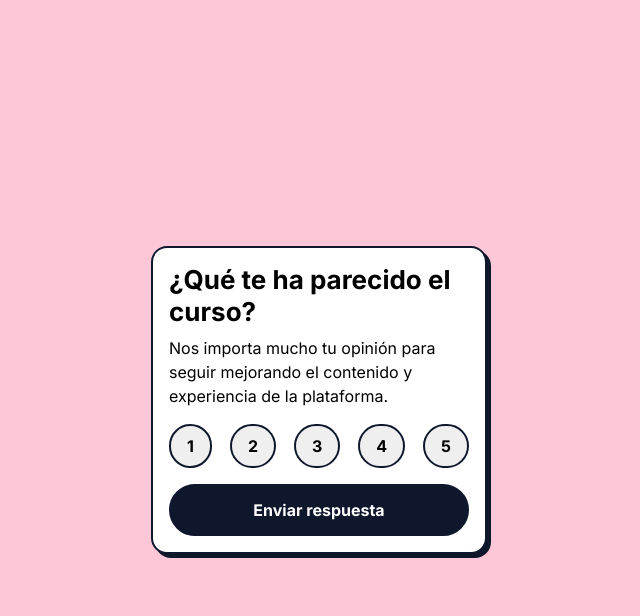
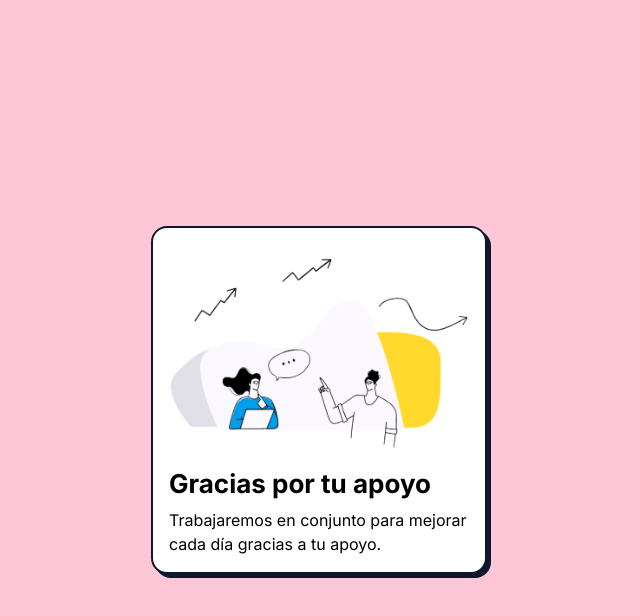
Before and after one commit to juancotera/FeedbackCursos, a plain HTML site: page index.html in a window 1280 px wide. Both pictures are taken after a click on the button "Enviar respuesta". Shown: the whole page, without its empty margins (321-961 px from the left). Drawn offline with Linux system fonts and the light colour scheme.

Commit message:
boton enviar completo

```diff
--- /dev/null
+++ b/app.js
@@ -0,0 +1,27 @@
+
+//BOTON DE ENVIAR
+let enviar = document.getElementById('enviar');
+
+function ocultar() {
+  let container = document.getElementById('container');
+  container.classList.add('none');
+}
+
+function mostrar() {
+  let container2 = document.getElementById('container2');
+  container2.classList.remove('none');
+  container2.classList.add('block');
+}
+
+function enviarFeed() {
+  ocultar();
+  mostrar();
+  console.log('hiciste click en enviar');
+}
+
+enviar.addEventListener("click", enviarFeed);
+
+
+//  onclick="document.getElementById('container').style.display='none'"
+// onclick="document.getElementById('container2').style.display='block'"
+//onclick="document.getElementById('container').style.display='none'"
--- a/css/index.css
+++ b/css/index.css
@@ -38,6 +38,14 @@ body {
   gap: 1rem;
 }
 
+.none {
+  display: none;
+}
+
+.block {
+  display: block;
+}
+
 .score {
   display: flex;
   justify-content: space-between;
@@ -47,6 +55,10 @@ body {
   display: flex;
   flex-direction: column;
   gap: .5em;
+}
+
+img {
+  width: 100%;
 }
 
 .text h2 {
@@ -59,6 +71,10 @@ body {
   font: var(--body1-regular);
 }
 
+.purple {
+  background: var(--purple);
+}
+
 @media only screen and (min-width: 600px) {
   .card {
     width: 300px;
--- a/index.html
+++ b/index.html
@@ -13,7 +13,14 @@
 <body>
   <div class="wrapper">
     <div class="card">
-      <div class="container">
+      <div class="container none" id="container2">
+        <img src="./img/Big Shoes Chatting.png" alt="">
+        <div class="text">
+          <h2>Gracias por tu apoyo</h2>
+          <p>Trabajaremos en conjunto para mejorar cada día gracias a tu apoyo.</p>
+        </div>
+      </div>
+      <div class="container" id="container">
         <div class="text">
           <h2>¿Qué te ha parecido el curso?</h2>
           <p>Nos importa mucho tu opinión para seguir mejorando el contenido y experiencia de la plataforma. </p>
@@ -25,9 +32,11 @@
           <button class="flow">4</button>
           <button class="flow">5</button>
         </div>
-        <button class="button">Enviar respuesta</button>
+        <button class="button" id="enviar">Enviar respuesta</button>
       </div>
     </div>
   </div>
+
+  <script src="app.js"></script>
 </body>
 </html>
```
Also changed, not shown: img/Big Shoes Chatting.png (added).
